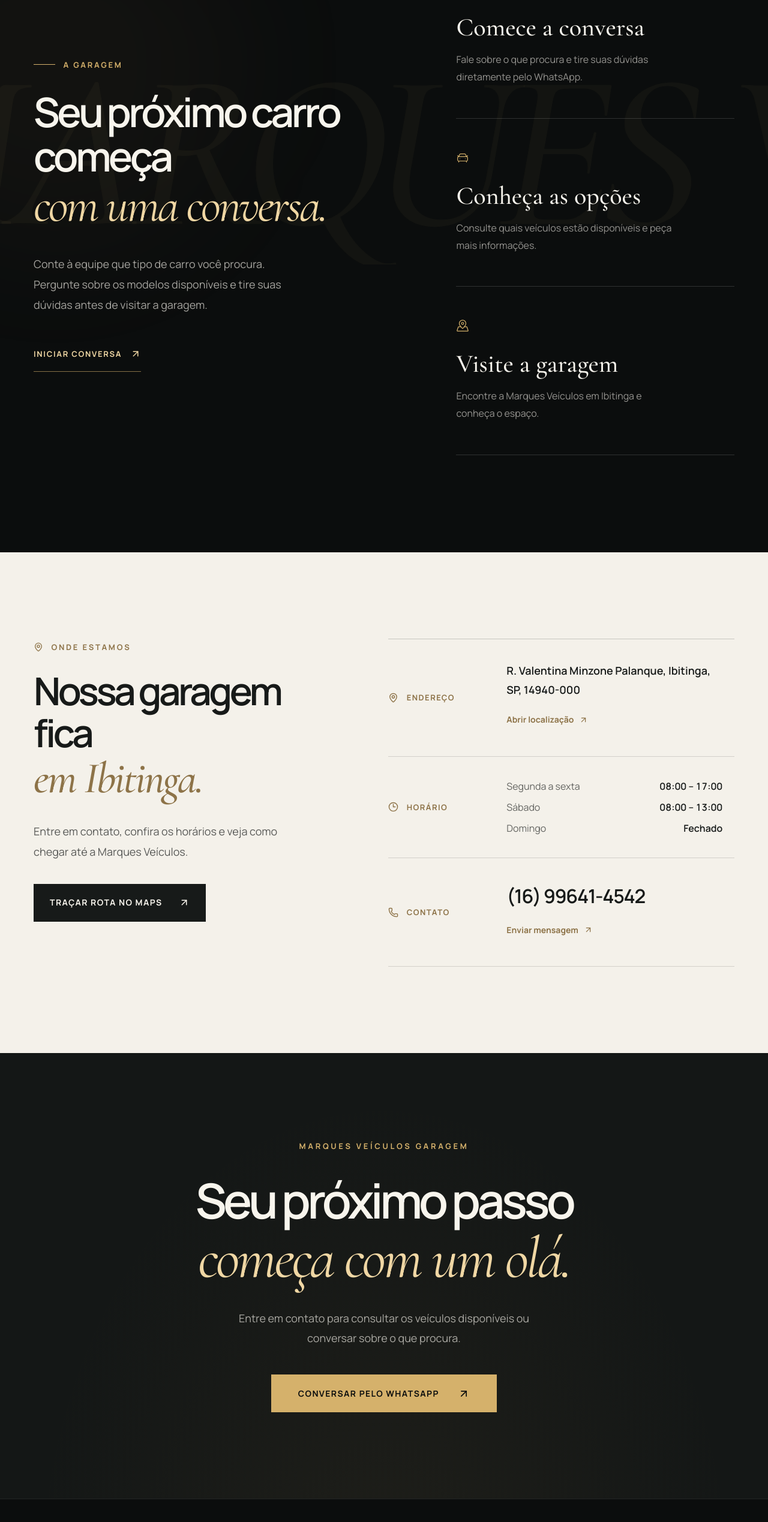
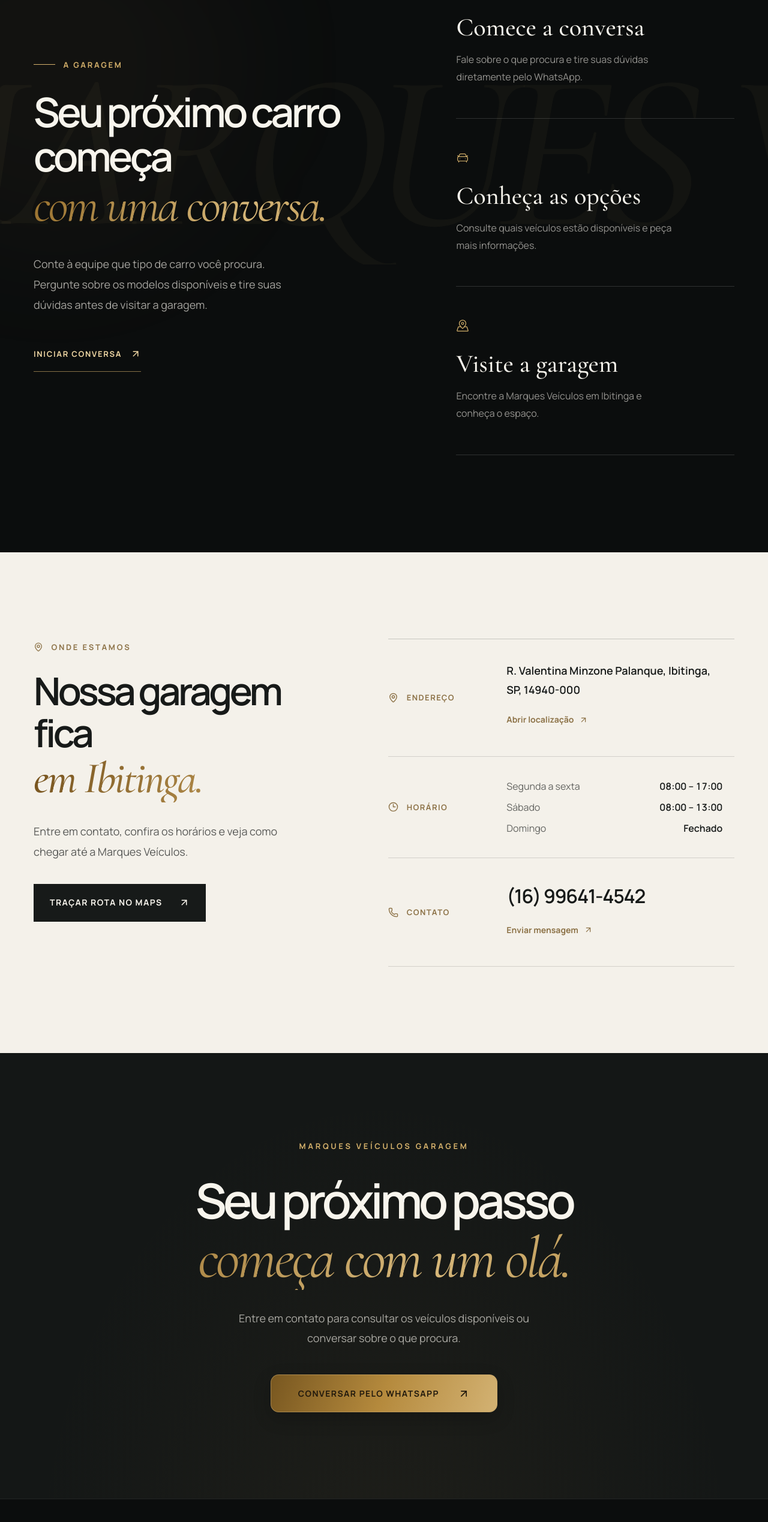
Before and after one commit to leticiazooe/landing-page-marques-veiculos, a React (Vite) app: page / in a window 1280 px wide. Shown: the part 1891-4429 px from the top of the page at 60% size. Built offline with nearby package versions, Linux system fonts and the light colour scheme; no server answers; the database is empty.

Commit message:
style: unify metallic gold gradient on editorial phrases and rounded WhatsApp CTA

```diff
--- a/src/components/Footer.tsx
+++ b/src/components/Footer.tsx
@@ -10,9 +10,9 @@ export function Footer() {
         <div className="relative mx-auto max-w-[1050px] text-center">
           <Reveal>
             <p className="mb-8 text-[13px] font-bold uppercase tracking-[.28em] text-gold">Marques Veículos Garagem</p>
-            <h2 id="contact-title" className="font-sans text-[clamp(40px,6.3vw,88px)] font-semibold leading-[1.08] tracking-[-.07em]">Seu próximo passo <em className="block font-display text-[1.21em] font-normal tracking-[-.04em] text-gold-light">começa com um olá.</em></h2>
+            <h2 id="contact-title" className="font-sans text-[clamp(40px,6.3vw,88px)] font-semibold leading-[1.08] tracking-[-.07em]">Seu próximo passo <em className="block font-display text-[1.21em] font-normal tracking-[-.04em] bg-[linear-gradient(110deg,#98702d_0%,#d6b779_29%,#aa813b_53%,#e5cc93_76%,#866025_100%)] bg-[length:200%_200%] bg-clip-text text-transparent">começa com um olá.</em></h2>
             <p className="mx-auto mt-7 max-w-[560px] text-[18px] leading-[1.8] text-ivory/65">Entre em contato para consultar os veículos disponíveis ou conversar sobre o que procura.</p>
-            <a href={whatsappUrl('Olá! Quero falar com a Marques Veículos sobre meu próximo carro.')} target="_blank" rel="noopener noreferrer" className="group mt-10 inline-flex min-h-14 items-center justify-between gap-7 bg-gold px-7 text-[14px] font-bold uppercase tracking-[.10em] text-night transition-colors hover:bg-gold-light focus-visible:outline-2 focus-visible:outline-offset-4 focus-visible:outline-gold-light sm:px-10">
+            <a href={whatsappUrl('Olá! Quero falar com a Marques Veículos sobre meu próximo carro.')} target="_blank" rel="noopener noreferrer" className="group mt-10 inline-flex min-h-14 items-center justify-between gap-7 rounded-xl border border-[#c2a065]/60 bg-[linear-gradient(110deg,#785720,#b58a3d,#d3b273,#97712d,#6a4b19)] bg-[length:200%_200%] px-7 text-[14px] font-bold uppercase tracking-[.10em] text-[#21190d] shadow-[0_10px_30px_rgba(0,0,0,.2)] transition-[background-position,transform,box-shadow] duration-700 ease-in-out hover:scale-[.98] hover:bg-right hover:shadow-[0_14px_34px_rgba(0,0,0,.28)] motion-reduce:transform-none focus-visible:outline-2 focus-visible:outline-offset-4 focus-visible:outline-gold-light sm:px-10">
               Conversar pelo WhatsApp <ArrowUpRight aria-hidden="true" size={20} className="transition-transform group-hover:translate-x-0.5 group-hover:-translate-y-0.5" />
             </a>
           </Reveal>
--- a/src/components/Story.tsx
+++ b/src/components/Story.tsx
@@ -30,7 +30,7 @@ export function Story() {
           <Reveal>
             <p className="mb-7 flex items-center gap-3 text-[13px] font-bold uppercase tracking-[.21em] text-gold"><span aria-hidden="true" className="h-px w-8 bg-gold" /> A garagem</p>
             <h2 id="story-title" className="max-w-[690px] font-sans text-[clamp(41px,5.3vw,76px)] font-semibold leading-[1.09] tracking-[-.066em] text-ivory">
-              Seu próximo carro começa <em className="block font-display text-[1.2em] font-normal tracking-[-.042em] text-gold-light">com uma conversa.</em>
+              Seu próximo carro começa <em className="block font-display text-[1.2em] font-normal tracking-[-.042em] bg-[linear-gradient(110deg,#98702d_0%,#d6b779_29%,#aa813b_53%,#e5cc93_76%,#866025_100%)] bg-[length:200%_200%] bg-clip-text text-transparent">com uma conversa.</em>
             </h2>
             <p className="mt-8 max-w-[460px] text-[18px] leading-[1.9] text-ivory/65">
               Conte à equipe que tipo de carro você procura. Pergunte sobre os modelos disponíveis e tire suas dúvidas antes de visitar a garagem.
--- a/src/components/Visit.tsx
+++ b/src/components/Visit.tsx
@@ -9,7 +9,7 @@ export function Visit() {
         <Reveal>
           <p className="mb-6 inline-flex items-center gap-3 text-[13px] font-bold uppercase tracking-[.21em] text-gold-dark"><MapPin size={16} aria-hidden="true" /> Onde estamos</p>
           <h2 id="visit-title" className="max-w-[560px] font-sans text-[clamp(40px,5vw,70px)] font-semibold leading-[1.1] tracking-[-.07em]">
-            Nossa garagem fica <em className="block font-display text-[1.14em] font-medium tracking-[-.035em] text-gold-dark">em Ibitinga.</em>
+            Nossa garagem fica <em className="block font-display text-[1.14em] font-medium tracking-[-.035em] bg-[linear-gradient(110deg,#76531e_0%,#ae8847_30%,#75511e_55%,#b49559_78%,#69491c_100%)] bg-[length:200%_200%] bg-clip-text text-transparent">em Ibitinga.</em>
           </h2>
           <p className="mt-7 max-w-[450px] text-[18px] leading-[1.9] text-ink/70">Entre em contato, confira os horários e veja como chegar até a Marques Veículos.</p>
           <a href={contact.mapsUrl} target="_blank" rel="noopener noreferrer" className="group mt-8 inline-flex min-h-14 items-center justify-between gap-6 bg-ink px-6 text-[14px] font-bold uppercase tracking-[.1em] text-ivory transition-colors hover:bg-gold-dark focus-visible:outline-2 focus-visible:outline-offset-4 focus-visible:outline-gold-dark">
```
